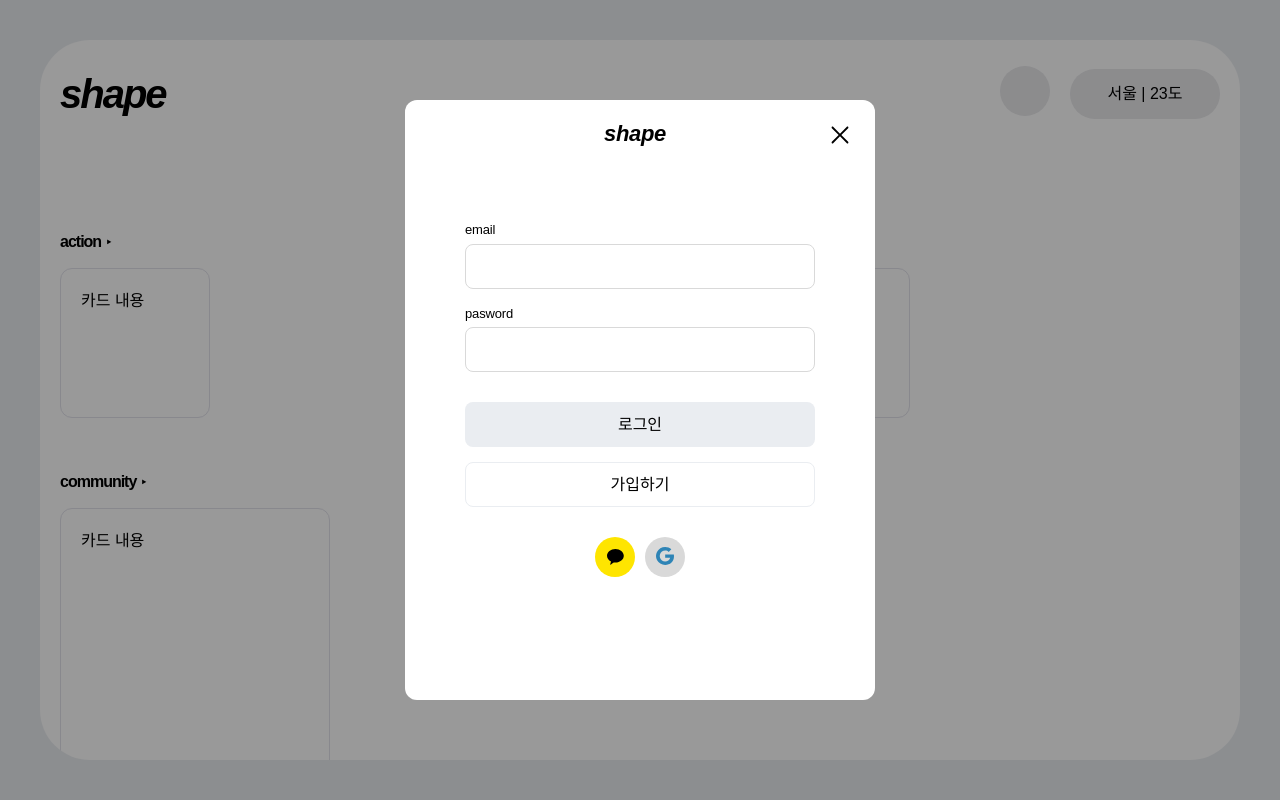
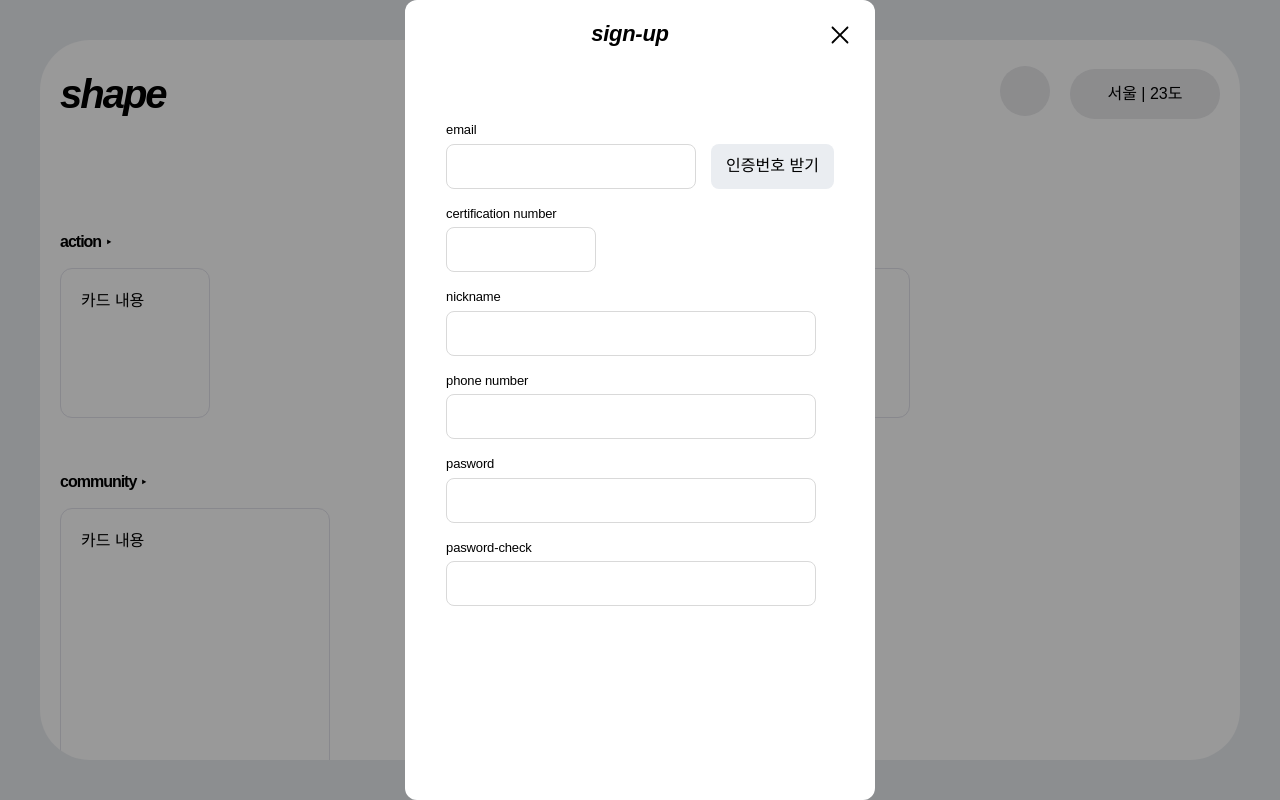
Before and after one commit to 0001401/shape, a Next.js app: page / in a window 1280 px wide. Both pictures are taken after a click on the button 1025 px from the left and 90 px from the top of the page. Built offline with nearby package versions, Linux system fonts and the light colour scheme; a web font is replaced by a local one.

Commit message:
feat: signup page add

```diff
--- a/src/component/Header/Login/LoginPage.tsx
+++ b/src/component/Header/Login/LoginPage.tsx
@@ -5,7 +5,7 @@ import Kakao from "../../../../public/icons/ic_kakao.svg";
 import Google from "../../../../public/icons/ic_google.svg";
 
 const LoginPage = () => {
-  const endpoint = "192.168.56.1:8080/members/checkDuplicate";
+  const endpoint = "http://14.34.22.232:8080/members/checkDuplicate";
   const data = {
     accountId: "lllcy1225",
   };
@@ -17,7 +17,6 @@ const LoginPage = () => {
       .catch((e) => console.log(e));
   };
   return (
-    <div>
     <div className="fixed left-1/2 top-1/2 transform -translate-x-1/2 -translate-y-1/2 w-[470px] h-[600px] bg-[#fff] rounded-[12px] p-[20px]">
       <div className="flex justify-between">
         <div className="w-[20px]" />
@@ -67,7 +66,6 @@ const LoginPage = () => {
         </div>
       </div>
     </div>
-    </div>
   );
 };
 
--- /dev/null
+++ b/src/component/Header/Login/SignupPage.tsx
@@ -0,0 +1,90 @@
+import React from "react";
+import Cancel from "../../../../public/icons/ic_cancel.svg";
+
+const SignupPage = () => {
+  return (
+    <div className="fixed left-1/2 top-1/2 transform -translate-x-1/2 -translate-y-1/2 w-[470px] h-[800px] bg-[#fff] rounded-[12px] p-[20px]">
+      <div className="flex justify-between">
+        <div className="w-[10px]" />
+        <p className="text-[22px] font-[700] tracking-[-0.3px] leading-[130%] italic">
+          sign-up
+        </p>
+        <Cancel width={30} height={30} />
+      </div>
+      <div className="flex flex-col items-center justify-center">
+        <div className="relative">
+          <label
+            className="block mb-1 mt-[70px] tracking-[-0.15px] text-[13px] font-[400]"
+            htmlFor="email"
+          >
+            email
+          </label>
+          <div className="flex">
+            <input
+              id="email"
+              className="w-[250px] h-[45px] border-[1px] border-solid border-[#D9D9D9] rounded-[8px]"
+            />
+            <button className="bg-[#EAEDF1] rounded-[8px] px-[15px] ml-[15px]">
+              인증번호 받기
+            </button>
+          </div>
+
+          <label
+            className="block mb-1 mt-[15px] tracking-[-0.15px] text-[13px] font-[500]"
+            htmlFor="password"
+          >
+            certification number
+          </label>
+          <input
+            id="password"
+            className="w-[150px] h-[45px] border-[1px] border-solid border-[#D9D9D9] rounded-[8px]"
+          />
+
+          <label
+            className="block mb-1 mt-[15px] tracking-[-0.15px] text-[13px] font-[500]"
+            htmlFor="password"
+          >
+            nickname
+          </label>
+          <input
+            id="password"
+            className="w-[370px] h-[45px] border-[1px] border-solid border-[#D9D9D9] rounded-[8px]"
+          />
+          <label
+            className="block mb-1 mt-[15px] tracking-[-0.15px] text-[13px] font-[500]"
+            htmlFor="password"
+          >
+            phone number
+          </label>
+          <input
+            id="password"
+            className="w-[370px] h-[45px] border-[1px] border-solid border-[#D9D9D9] rounded-[8px]"
+          />
+
+          <label
+            className="block mb-1 mt-[15px] tracking-[-0.15px] text-[13px] font-[500]"
+            htmlFor="password"
+          >
+            pasword
+          </label>
+          <input
+            id="password"
+            className="w-[370px] h-[45px] border-[1px] border-solid border-[#D9D9D9] rounded-[8px]"
+          />
+          <label
+            className="block mb-1 mt-[15px] tracking-[-0.15px] text-[13px] font-[500]"
+            htmlFor="password"
+          >
+            pasword-check
+          </label>
+          <input
+            id="password-check"
+            className="w-[370px] h-[45px] border-[1px] border-solid border-[#D9D9D9] rounded-[8px]"
+          />
+        </div>
+      </div>
+    </div>
+  );
+};
+
+export default SignupPage;
--- a/src/component/Header/LoginButton.tsx
+++ b/src/component/Header/LoginButton.tsx
@@ -2,6 +2,7 @@ import React, { useState } from "react";
 import { useRecoilState } from "recoil";
 import { state as modal } from "../../recoil/modal";
 import LoginPage from "./Login/LoginPage";
+import SignupPage from "./Login/SignupPage";
 
 export const LoginButton = () => {
   const [modalOpen, setModalOpen] = useRecoilState(modal);
@@ -14,7 +15,8 @@ export const LoginButton = () => {
             onClick={() => setModalOpen(!modal)}
             className="fixed top-0 left-0 w-full h-full bg-[#000] opacity-40"
           />
-          <LoginPage />
+          {/* <LoginPage /> */}
+          <SignupPage />
         </div>
       )}
       <button
```
Lines whose indentation alone changed are shown as unchanged.
